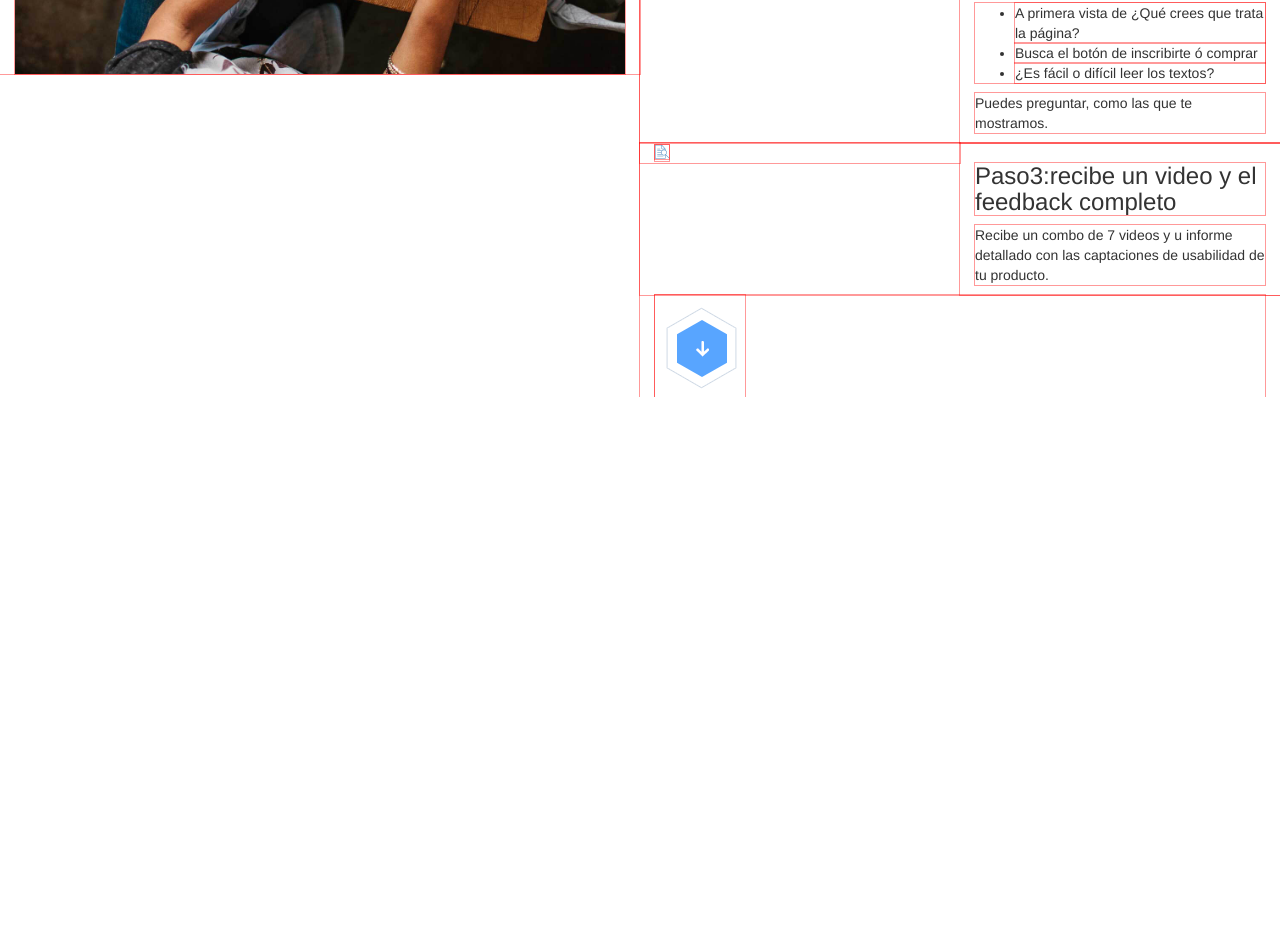
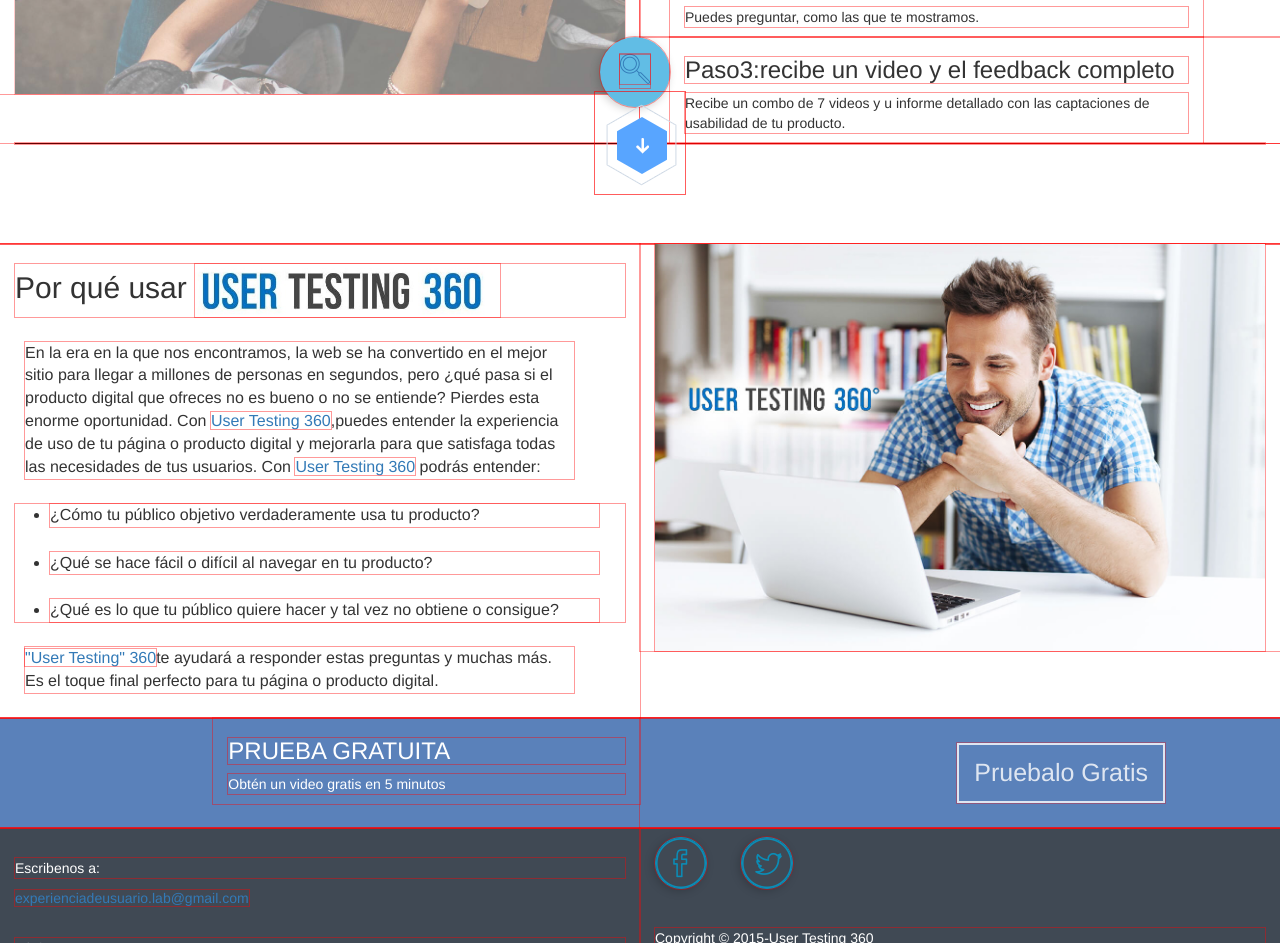
Before and after one commit to EnnEileen/User-Testing, a plain HTML site: page index.html in a window 1280 px wide. Shown: the part 1857-2800 px from the top of the page. Before the commit the page ends 2254 px from the top, so only its background shows below. Drawn offline with Linux system fonts and the light colour scheme; files whose address does not match are found by name.

Commit message:
Avansando 03

```diff
--- a/css/main.css
+++ b/css/main.css
@@ -3,6 +3,11 @@
 	box-sizing: border-box;
 }
 
+*{
+	margin: 0%;
+	padding: 0%;
+	box-sizing: border-box;
+}
 /*............................. ....Header  */
 .icon-container {
 	width: 150px;
@@ -56,6 +61,11 @@ header , button{
 	opacity: 0.8;
 	border:2px solid white;
 	margin: 40px;
+
+}
+
+button{
+	font-size: 30px;
 }
 
 /*.............................. Nuestros Servicios  */
@@ -90,20 +100,112 @@ hr {
 .sec-2{
 	width:100%;
     max-width:640px;
+    background: #595C5E  ;
+   opacity: .50;
+
 }
 
-.icons-menu i{
-	width: 90px;
-	height: 80px;
+.iconos{
+	width: 70px;
+	height: 70px;
 	margin: 0 auto;
-	line-height: 100px;
-	font-size: 60px;
+	line-height: 70px;
+	font-size: 30px;
 	text-align: center;
+	box-shadow: -2px 2px 10px rgba(0 , 0, 0, 0.2);
 	border-radius:200px;
-	color: skyblue;
-	background-color: #74A3DB;
+	background-color: #61BDE5 ;
+
+}
+
+.linea2{
+	height: 1px;
+	background-color: black;
+	text-align: center;
+}
+
+.separador2{
+
+	position: relative;
+	top: -3.7em;
+}
+
+.col-lg-2 {
+	margin-left: -40px;
+	-webkit-animation-direction: alternate-reverse;
+	-o-animation-direction: alternate-reverse;
+	animation-direction: alternate-reverse;
+}
+
+
 /*.............................. Por que usar */
+
+.texto-5 p {
+	margin: 25px 10px;
+	font-size: 16px;
+	width: 90%;
+
+}
+
+.text-6 p {
+	 color: black;
+}
+.texto-5 ul li{
+	font-size: 16px;
+	margin: 25px 35px;
+	width: 90%;
+}
+
 /*.............................. Secciòn Footer Principal */
-/*.............................. Footer Secundario*/
+
+.boton2{
+	background: #5A81BA;
+	font-size: 25px;
+	height: 60px auto;
+	padding:10px 15px;
+	border: 2px solid white;
+	top: 9px;
+	color: white;
+	margin: 25px 100px;
 	float: right;
 }
+
+.footer-principal{
+	background: #5A81BA ;
+}
+
+.letra{
+	color: white;
+}
+
+/*.............................. Footer Secundario*/
+
+.footer-secundario{
+	background:#404954;
+}
+
+.texto , .texto-2  p{
+	color: white;
+	margin-top: 30px;
+}
+
+.texto-2{
+	padding-bottom: 40px;
+}
+.icon-facebook, .icon-twitter {
+	widthicon-facebook: 70px;
+	height: 70px;
+	margin: 20px auto;
+	line-height: 70px;
+	font-size: 50px;
+	text-align: center;
+	box-shadow: -2px 2px 10px rgba(0 , 0, 0, 0.2);
+	border-radius:200px;
+	background-color: #404954 ;
+	border: 1px solid #0B8DB7;
+}
+.icon-facebook, .icon-twitter {
+	color: #0B8DB7;
+	margin-right: 30px;
+
+}
--- a/index.html
+++ b/index.html
@@ -9,6 +9,8 @@
 	  	<link rel="stylesheet" type="text/css" href="css/icomoon.css">
 	  	<link rel="stylesheet" type="text/css" href="css/main.css">
 	  	<link rel="stylesheet" type="text/css" href="css/queries.css">
+	  	<link rel="shortcut icon" href="favicon.ico">
+	  	<link rel="stylesheet" href="css/queries.css">
 	</head>
 	<body>
 		<!--Escribe aqui tu codigo-->
@@ -43,7 +45,7 @@
 							<p>Obtén un video gratis en 5 minutos</p>
 						</div>
 						<div class="col-md-4">
-							<button>
+							<button >
 								Pruebalo gratis
 							</button>
 						</div>
@@ -143,12 +145,12 @@
 						</div>
 
 						<div class="row">
-							<div class="col-lg-6">
+							<div class="col-lg-2 iconos">
 								<a href="#">
-								<i class="icon-pencil"></i>
+								<i class="icon-pencil i"></i>
 								</a>
 							</div>
-							<div class="col-lg-6">
+							<div class="col-lg-10">
 								<h3>Paso1:enviamos tu link</h3>
 								<p>Al darle click al botón de prueba.Coloca tu nombre y tu correo electrónico a donde enviaremos el video y el informe con el feedback</p>
 							</div>
@@ -156,13 +158,13 @@
 
 
 						<div class="row">
-							<div class="col-lg-6">
+							<div class="col-lg-2 iconos">
 								<a href="#">
 								<i class="icon-tools-2"></i>
 								</a>
 							</div>
 
-							<div class="col-lg-6">
+							<div class="col-lg-10">
 								<h3>Paso2:describe a tu público objetivo</h3>
 								<p>Describe las acciones que quieres que evaluemos por ejemplo:</p>
 								<ul>
@@ -175,24 +177,88 @@
 						</div>
 
 						<div class="row">
-							<div class="col-lg-6">
+							<div class="col-lg-2 iconos">
 								<a href="#">
-								<i class="icon-search"></i>
+								<i class="icon-magnifying-glass"></i>
 								</a>
 							</div>
-							<div class="col-lg-6">
+							<div class="col-lg-10">
 								<h3>Paso3:recibe un video y el feedback completo</h3>
 								<p>Recibe un combo de 7 videos y u informe detallado con las captaciones de usabilidad de tu producto.</p>
 							</div>
 						</div>
+					</div>
+				</div>
 
-						<div>
-							<img src="image/separador.png">
-						</div>
+			<div class="linea2">
+  				<span class="separador2">
+   					<img src="image/separador.png">
+  				</span>
+			</div>
+
+							<br>
+						<br>
+					<br>
+				<br>
+			<br>
+		</section>
+
+
+		<!--..................................Por que usar-->
+
+		<section class="container-fluid">
+				<div class="row">
+					<div class="col-lg-6 texto-5">
+						<h2>Por qué usar <img src="image/logo-2.jpg" class="img-responsive logo2"></h2>
+						<p class="text-6">En la era en la que nos encontramos, la web se ha convertido en el mejor sitio para llegar a millones de personas en segundos, pero ¿qué pasa si el producto digital que ofreces no es bueno o no se entiende? Pierdes esta enorme oportunidad. Con <a href="#">User Testing 360</a>,puedes entender la experiencia de uso de tu página o producto digital y mejorarla para que satisfaga todas las necesidades de tus usuarios. Con <a href="#">User Testing 360</a> podrás entender:</p>
+						<ul class="text-6">
+							<li>¿Cómo tu público objetivo verdaderamente usa tu producto?</li>
+							<li>¿Qué se hace fácil o difícil al navegar en tu producto?</li>
+							<li>¿Qué es lo que tu público quiere hacer y tal vez no obtiene o consigue?</li>
+						</ul>
+						<p><a href="#">"User Testing" 360</a>te ayudará a responder estas preguntas y muchas más. Es el toque final perfecto para tu página o producto digital.</p>
+					</div>
+					<div class="col-lg-6">
+						<img src="image/banner.jpg" class="img-responsive" alt="Responsive image">
 					</div>
 				</div>
 		</section>
 
+		<!--......................Secciòn Footer Principal-->
+
+
+		<div class="header-banner1 ">
+				<div class="container-fluid">
+					<div class="row footer-principal">
+						<div class="col-md-4 col-md-offset-2">
+							<h3 class="letra">PRUEBA GRATUITA</h3>
+							<p class="letra">Obtén un video gratis en 5 minutos</p>
+						</div>
+						<div class="col-md-6">
+							<button class="boton2">
+								Pruebalo Gratis
+							</button>
+						</div>
+					</div>
+				</div>
+		</div>
+
+
+
+		<footer class="container-fluid">
+				<div class="row footer-secundario ">
+					<div class="col-lg-6 texto-2">
+						<p>Escribenos a:</p>
+						<a href="#">experienciadeusuario.lab@gmail.com</a>
+						<p>telef:989637925</p>
+					</div>
+					<div class="col-lg-6 texto-2">
+						<i class="icon-facebook"></i>
+						<i class="icon-twitter"></i>
+						<p>Copyright &#169 2015-User Testing 360</p>
+					</div>
+				</div>
+		</footer>
 
 
 
```
